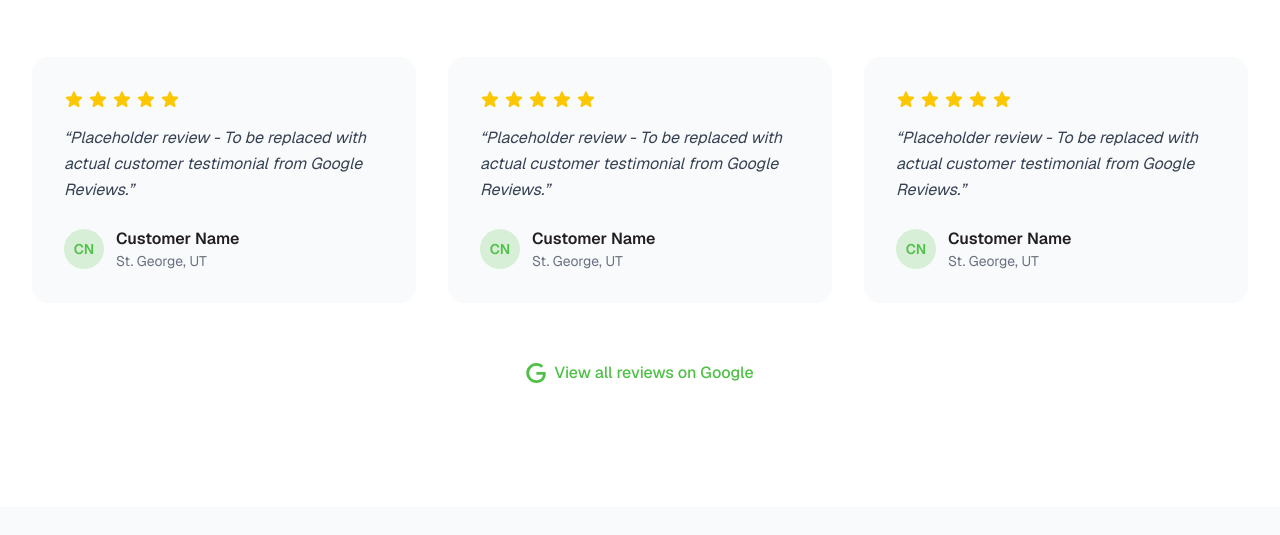
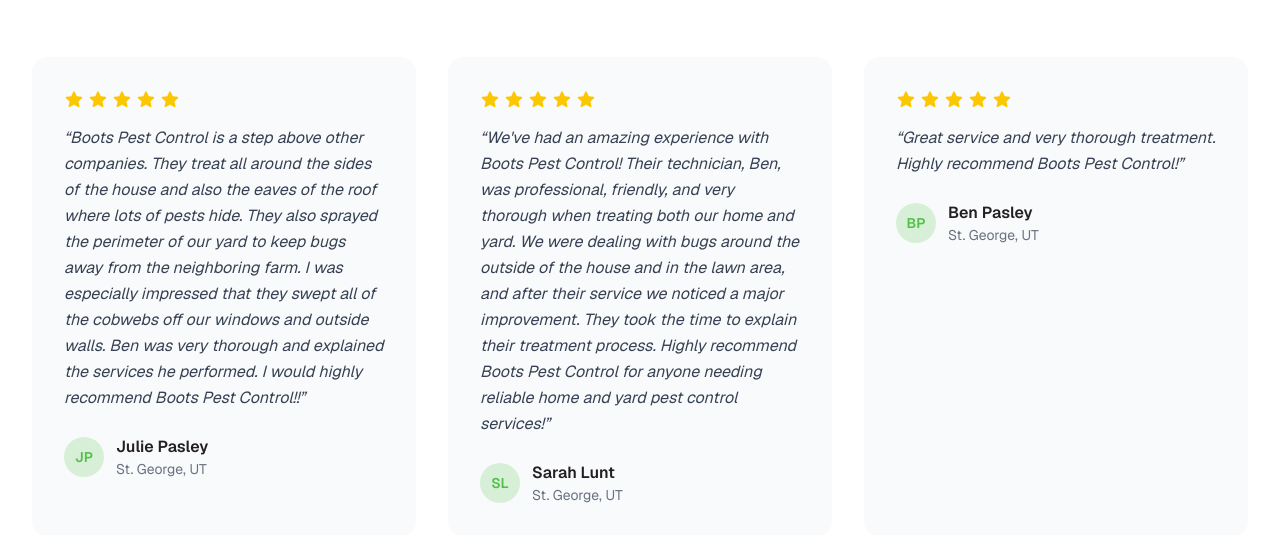
Before and after one commit to Sarahlunt6/boots-pest-control, a Next.js app: page / in a window 1280 px wide. Shown: the part 3800-4335 px from the top of the page. Built offline with nearby package versions, Linux system fonts and the light colour scheme.

Commit message:
Update Reviews.tsx

```diff
--- a/src/components/Reviews.tsx
+++ b/src/components/Reviews.tsx
@@ -4,20 +4,20 @@
 
 const reviews = [
   {
-    text: "Placeholder review - To be replaced with actual customer testimonial from Google Reviews.",
-    author: "Customer Name",
+    text: "Boots Pest Control is a step above other companies. They treat all around the sides of the house and also the eaves of the roof where lots of pests hide. They also sprayed the perimeter of our yard to keep bugs away from the neighboring farm. I was especially impressed that they swept all of the cobwebs off our windows and outside walls. Ben was very thorough and explained the services he performed. I would highly recommend Boots Pest Control!!",
+    author: "Julie Pasley",
     location: "St. George, UT",
     rating: 5,
   },
   {
-    text: "Placeholder review - To be replaced with actual customer testimonial from Google Reviews.",
-    author: "Customer Name",
+    text: "We've had an amazing experience with Boots Pest Control! Their technician, Ben, was professional, friendly, and very thorough when treating both our home and yard. We were dealing with bugs around the outside of the house and in the lawn area, and after their service we noticed a major improvement. They took the time to explain their treatment process. Highly recommend Boots Pest Control for anyone needing reliable home and yard pest control services!",
+    author: "Sarah Lunt",
     location: "St. George, UT",
     rating: 5,
   },
   {
-    text: "Placeholder review - To be replaced with actual customer testimonial from Google Reviews.",
-    author: "Customer Name",
+    text: "Great service and very thorough treatment. Highly recommend Boots Pest Control!",
+    author: "Ben Pasley",
     location: "St. George, UT",
     rating: 5,
   },
```
